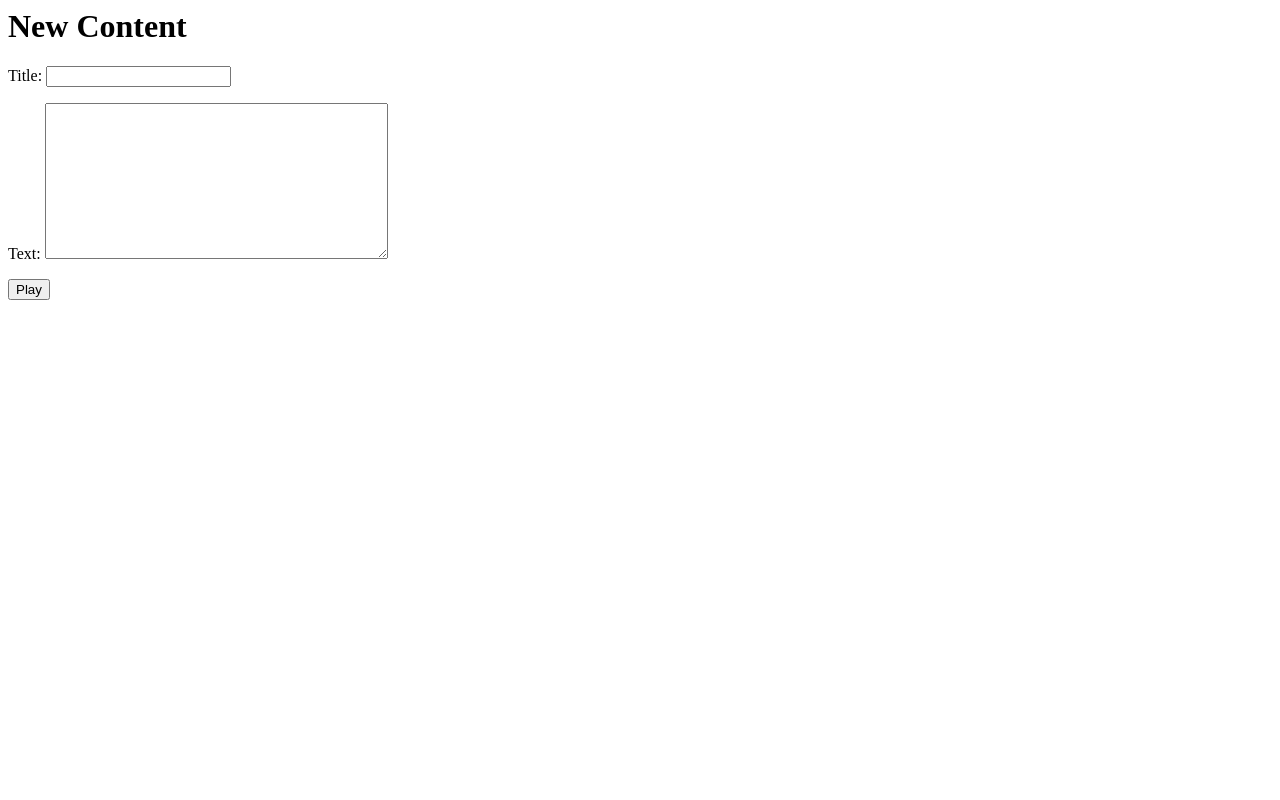
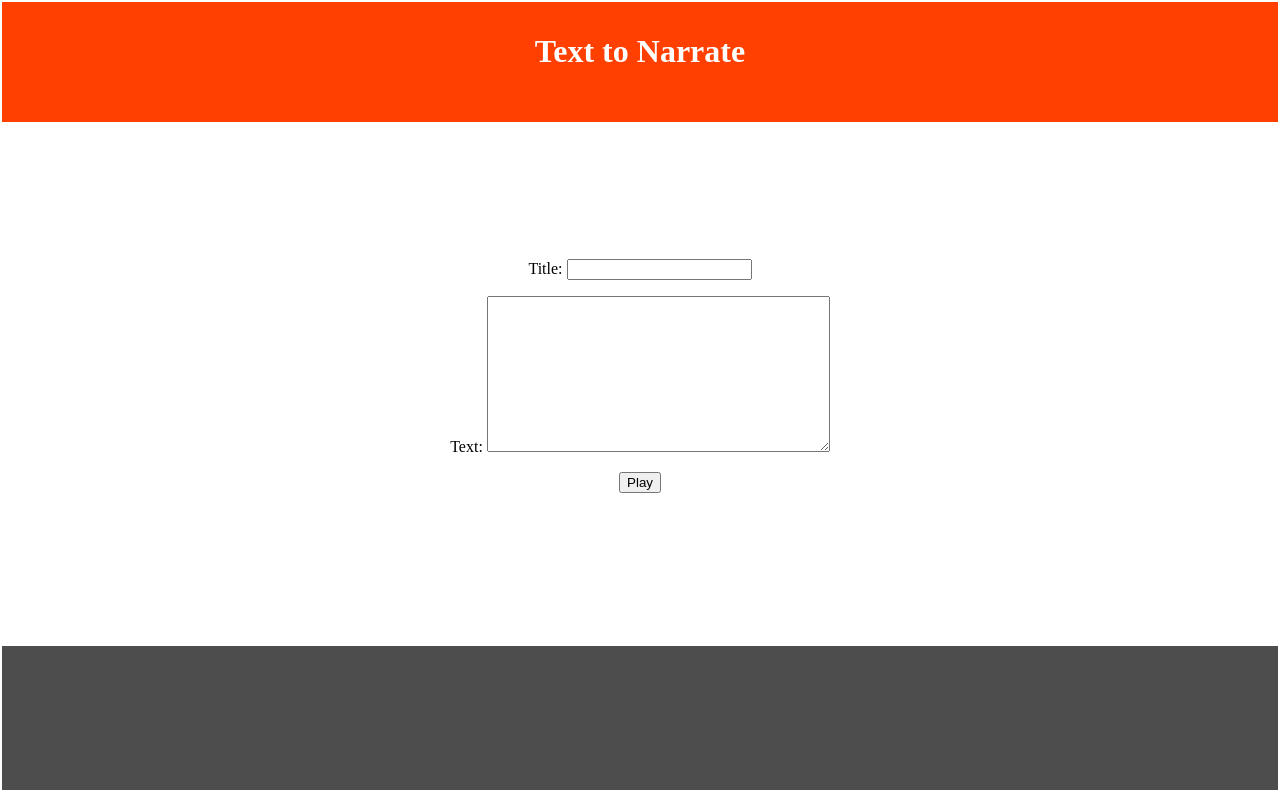
Before and after one commit to satyam1729/text2Narrate, a Django app: page / in a window 1280 px wide. Run offline with Django 3.2, Linux system fonts and the light colour scheme; parts of the project's set-up code (start-up, migrations or seed data) failed here and were passed over.

Commit message:
Added some CSS part

```diff
--- a/narration/templates/narration/home.html
+++ b/narration/templates/narration/home.html
@@ -1,9 +1,30 @@
 <html>
 {% block content %}
-    <h1>New Content</h1>
-    <form method="POST">{% csrf_token %}
-        {{ form.as_p }}
-        <button>Play</button>
-    </form>
-{% endblock %}
+    <head>
+	<title>Text to narrate</title>
+    </head>
+
+    <body style="overflow-x:auto; margin:auto; height:100%">
+	<table style="width : 100vw">
+		<tr id="header" style="background-color: #ff4000; color:white; text-align:center;height:15vh; ">
+			<td>
+			<h1>Text to Narrate</h1>
+			</td>
+		</tr>
+		<tr id="content" style="text-align:center;height:65vh">
+			<td>
+			<form method="POST">{% csrf_token %}
+	        		{{ form.as_p }}
+        			<button>Play</button>
+	       			</form>
+			{% endblock %}
+			</td>
+		</tr>
+		<tr id="footer" style ="background-color: #4d4d4d; text-align:center;height:18vh">
+			<td>
+			</td>
+		</tr>
+	</table>
+    </body>
+
 </html>
```
